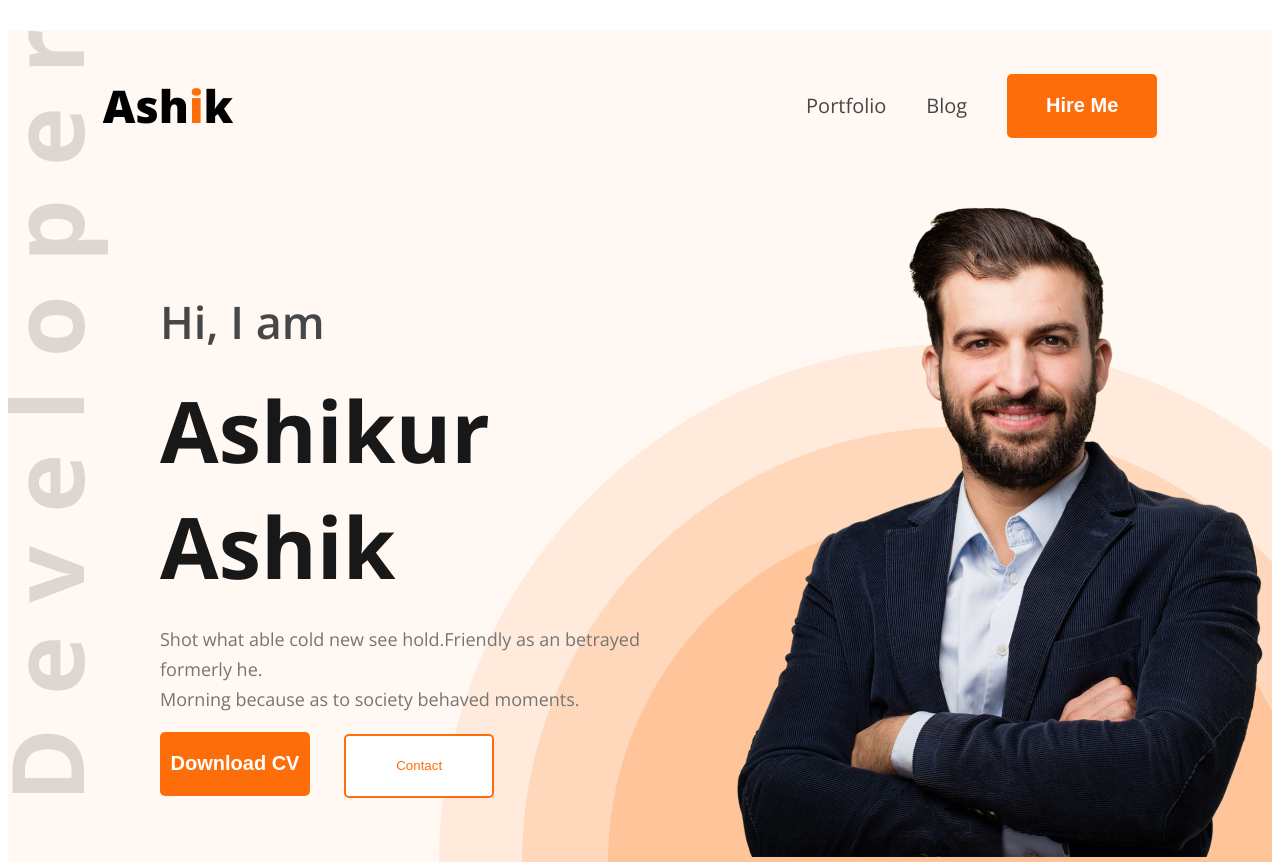
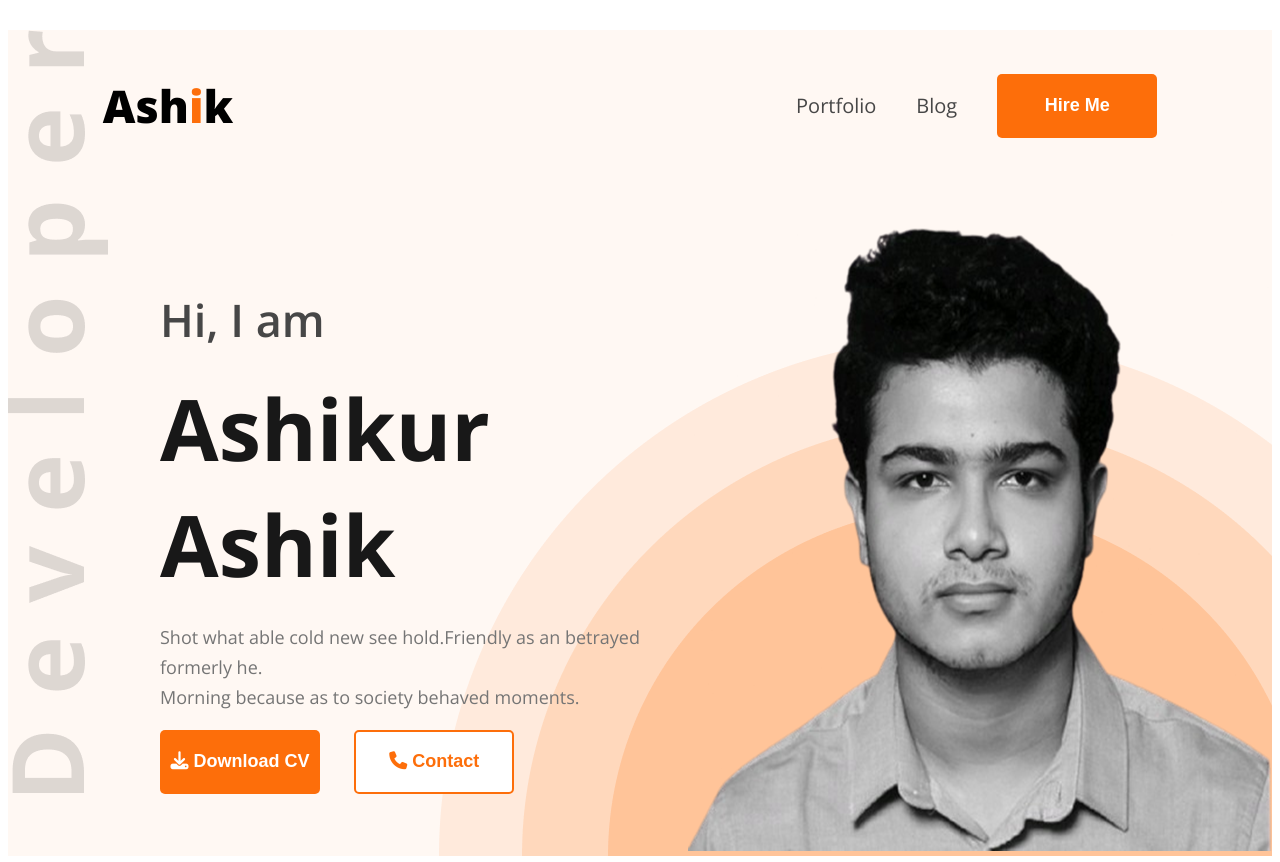
Before and after one commit to coderashik247/web-dev-portfolio, a plain HTML site: page index.html in a window 1280 px wide. Shown: the top 862 px of the page. Drawn offline with nearby package versions, Linux system fonts and the light colour scheme.

Commit message:
all section are update

```diff
--- a/index.html
+++ b/index.html
@@ -14,7 +14,8 @@
            <ul>
             <li><a href="#">Portfolio</a></li>
             <li><a href="#">Blog</a></li>
-            <li><a href="#"><button class="btn-primary">Hire Me</button></a></li>
+            <li><a href="#"><button class="btn-primary">
+                Hire Me</button></a></li>
            </ul>
         </nav>
         <section class="header-part">
@@ -23,12 +24,12 @@
                 <h1 class="section-title">Ashikur Ashik</h1>
                 <p class="section-text">Shot what able cold new see hold.Friendly as an betrayed formerly he.<br> Morning because as to society behaved moments.</p>
                 <div>
-                    <button class="btn-primary">Download CV</button>
-                    <button class="btn-contact">Contact</button>
+                    <button class="btn-primary"><i class="fa-solid fa-download"></i> Download CV</button>
+                    <button class="btn-contact"><i class="fa-solid fa-phone"></i> Contact</button>
                 </div>
             </div>
             <div class="section-image">
-                <img src="images/hardy.png" alt="">
+                <img src="images/ashik_bg_.png" alt="">
             </div>
         </section>
     </header>
@@ -66,7 +67,7 @@
             <p class="what-i-do-description">I have more than 10 years experience building software for clients all over the world. Below is a quick overview of my main technical skill sets and technologies i use. Want to find out more about my experience? Check out my online resume and project portfolio.</p>
             <div class="what-i-do-skill">
                 <div class="skill-item">
-                    <img src="/images/icons/js.png" alt="">
+                    <img src="./images/icons/js.png" alt="">
                     <h4>Vanilla JavaScript</h4>
                     <p>List skill/technologies here. You can change the icon above to any of the 1500+ FontAwesome 5 free icons available. Aenean commodo ligula eget dolor.</p>
                 </div>
@@ -140,7 +141,7 @@
             </div>
             <div class="cv-button">
                 <button class="btn-primary">
-                    Download CV
+                    <i class="fa-solid fa-download"></i> Download CV
                 </button>
             </div>
          </section>
--- a/styles/style.css
+++ b/styles/style.css
@@ -51,12 +51,12 @@ nav > ul > li > a{
 }
 .btn-primary{
     color: rgb(255, 255, 255);
-    width: 150px;
+    width: 160px;
     height: 64px;
     border-radius: 5px;
     background: rgb(253, 110, 10);
     border: none;
-    font-size: 20px;
+    font-size: 18px;
     font-weight: 700;
     line-height: 27px;
 }
@@ -68,6 +68,11 @@ nav > ul > li > a{
     align-items: center;
 
 }
+.section-image{
+    right: 0;
+    bottom: 0;
+}
+
 .section-description{
     margin: 0 35px 0 152px;
 }
@@ -97,12 +102,15 @@ nav > ul > li > a{
 }
 .btn-contact{
     background: rgb(255, 255, 255);
-    width: 150px;
+    width: 160px;
     height: 64px;
     border-radius: 5px;
     color: rgb(253, 110, 10);
     border: 2px solid rgb(253, 110, 10) ;
     margin-left: 30px;
+    font-size: 18px;
+    font-weight: 700;
+    line-height: 27px;
 }
 
 /* About-me section starts here */
@@ -268,6 +276,8 @@ footer input[type="text"], input[type="email"], textarea{
     width: 461px;
     height: 64px;
     margin-top:24px ;
+    border-radius: 5px;
+    border: none;
 }
 .box{
     color: rgb(117, 117, 117);
```
Also changed, not shown: images/ashik_bg_.png (added).
